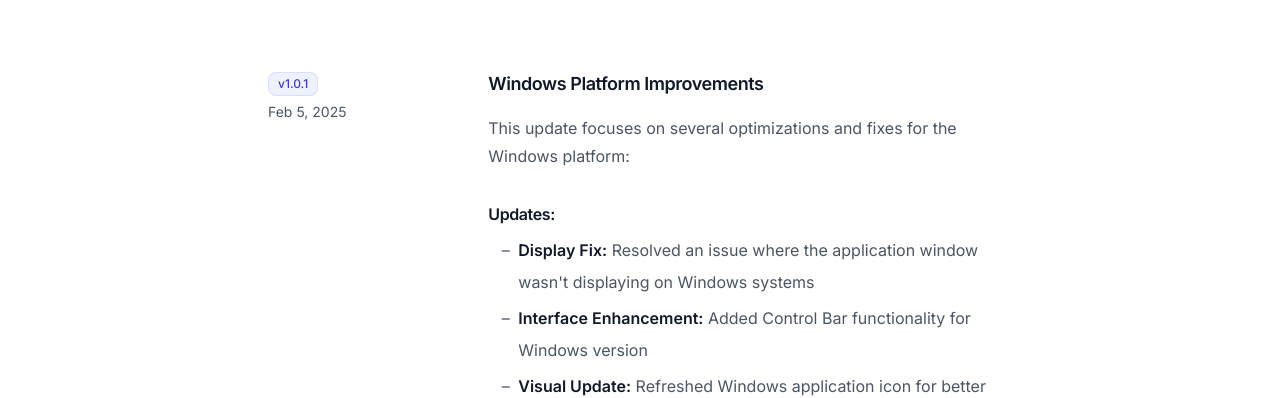
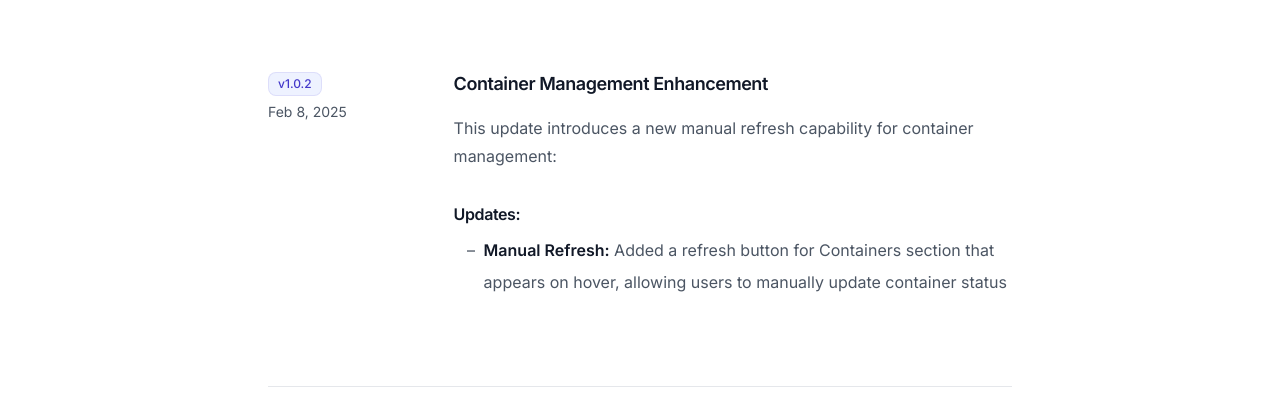
Before and after one commit to ZingerLittleBee/dockerman.app, a Next.js app: page /changelog in a window 1280 px wide. Shown: the part 322-720 px from the top of the page. Built offline with nearby package versions, Linux system fonts and the light colour scheme.

Commit message:
✨ feat: add manual refresh for container management in changelog

```diff
--- a/src/app/changelog/page.mdx
+++ b/src/app/changelog/page.mdx
@@ -1,3 +1,15 @@
+<ChangelogEntry version="v1.0.2" date="Feb 8, 2025">
+## Container Management Enhancement
+
+This update introduces a new manual refresh capability for container management:
+
+### Updates:
+
+- <Bold>Manual Refresh:</Bold> Added a refresh button for Containers section that
+  appears on hover, allowing users to manually update container status
+
+</ChangelogEntry>
+
 <ChangelogEntry version="v1.0.1" date="Feb 5, 2025">
 ## Windows Platform Improvements
 
--- a/src/app/siteConfig.ts
+++ b/src/app/siteConfig.ts
@@ -14,7 +14,7 @@
     privacy: "/privacy",
     terms: "/terms",
   },
-  latestVersion: "1.0.1",
+  latestVersion: "1.0.2",
 }
 
 export type siteConfig = typeof siteConfig
```
